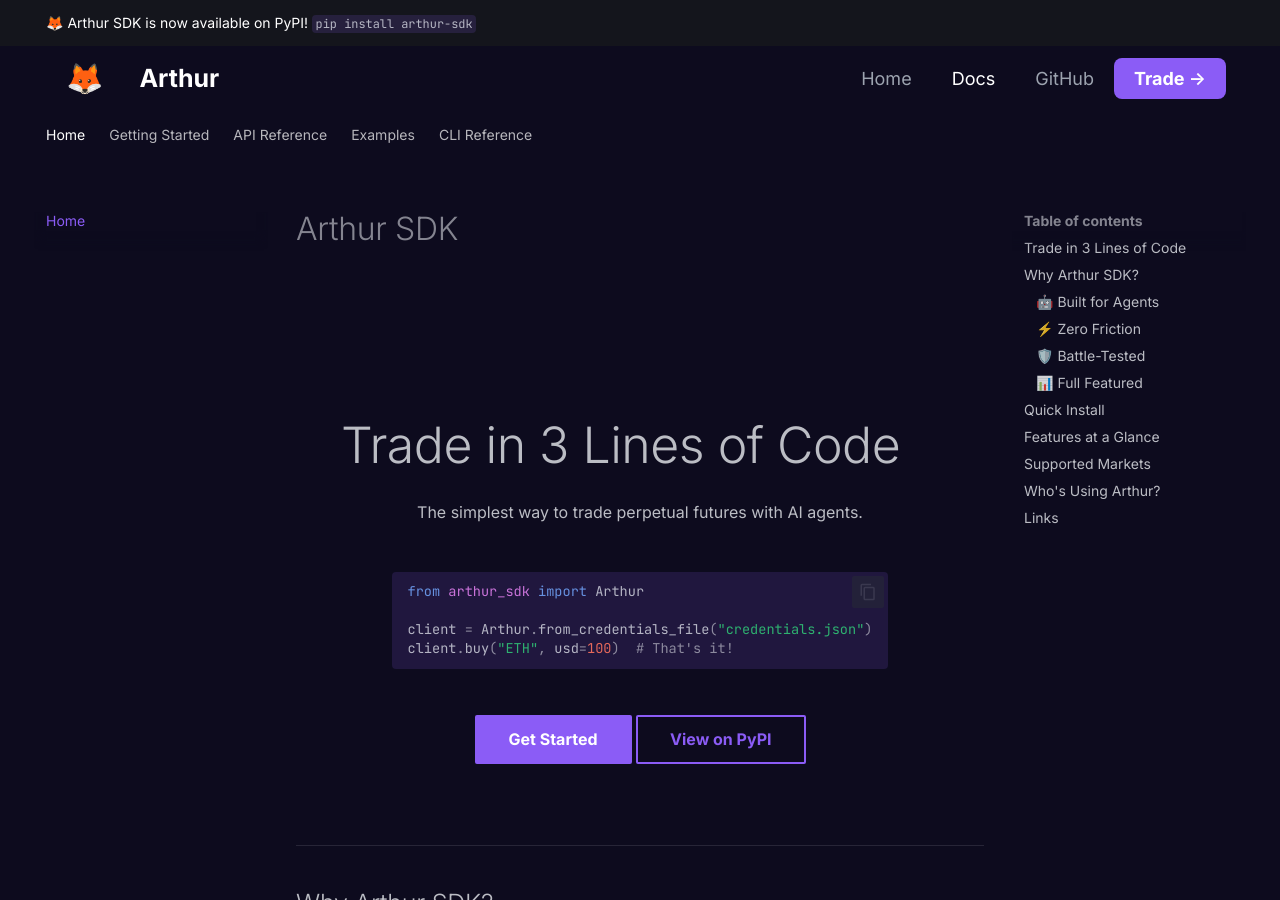
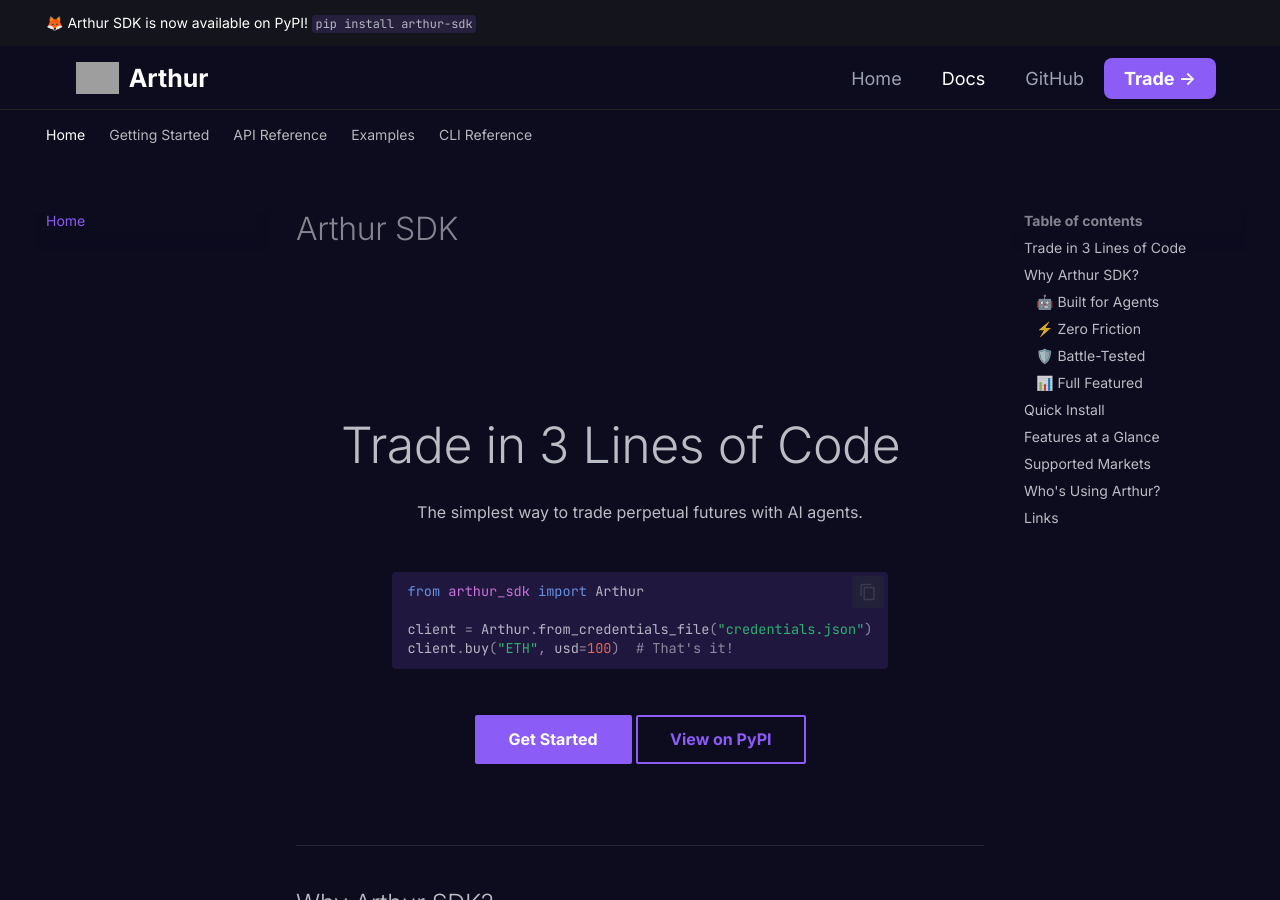
Before and after one commit to arthur-orderly/arthur-docs, an MkDocs documentation site: the page built from docs/index.md, in a window 1280 px wide and 900 px high. Built offline with MkDocs 1.6.1 and Material for MkDocs 9.7.7, drawn with Linux system fonts in a browser that asks for light colours; comment, search, counter and statistics services are not loaded.

Commit message:
Use correct logo image

```diff
--- a/overrides/main.html
+++ b/overrides/main.html
@@ -5,20 +5,12 @@
 {% endblock %}
 
 {% block header %}
-<header class="md-header" data-md-component="header" style="height: 64px;">
-  <nav class="md-header__inner md-grid" aria-label="Header" style="height: 64px; padding: 0 24px;">
-    <a href="https://agents.arthurdex.com" title="Arthur" class="md-header__button md-logo" aria-label="Arthur" data-md-component="logo" style="margin-right: 8px;">
-      <span style="font-size: 1.5rem;">🦊</span>
+<header class="md-header" data-md-component="header" style="height: 64px; border-bottom: 1px solid #222;">
+  <nav class="md-header__inner md-grid" aria-label="Header" style="height: 64px; padding: 0 24px; max-width: 1200px; margin: 0 auto;">
+    <a href="https://agents.arthurdex.com" title="Arthur" class="md-header__button md-logo" aria-label="Arthur" data-md-component="logo" style="display: flex; align-items: center; gap: 10px; text-decoration: none;">
+      <img src="https://arthurdex.com/logo.webp" alt="Arthur" style="height: 32px; width: auto;">
+      <span style="color: #fff; font-weight: 700; font-size: 1.25rem;">Arthur</span>
     </a>
-    <div class="md-header__title" data-md-component="header-title" style="flex-shrink: 0;">
-      <div class="md-header__ellipsis">
-        <div class="md-header__topic">
-          <span class="md-ellipsis">
-            <a href="https://agents.arthurdex.com" style="color: inherit; text-decoration: none; font-weight: 700; font-size: 1.25rem;">Arthur</a>
-          </span>
-        </div>
-      </div>
-    </div>
 
     <!-- Custom nav links - matching agent-landing style -->
     <nav class="md-header__nav" style="display: flex; align-items: center; gap: 2rem; margin-left: auto; margin-right: 1rem;">
```
Also changed, not shown: site/404.html, site/api/client/index.html, site/api/market-maker/index.html, site/api/strategies/index.html, site/cli/index.html, site/credentials/index.html, site/examples/basic/index.html, site/examples/market-making/index.html, site/examples/strategies/index.html, site/index.html, site/quickstart/index.html.
